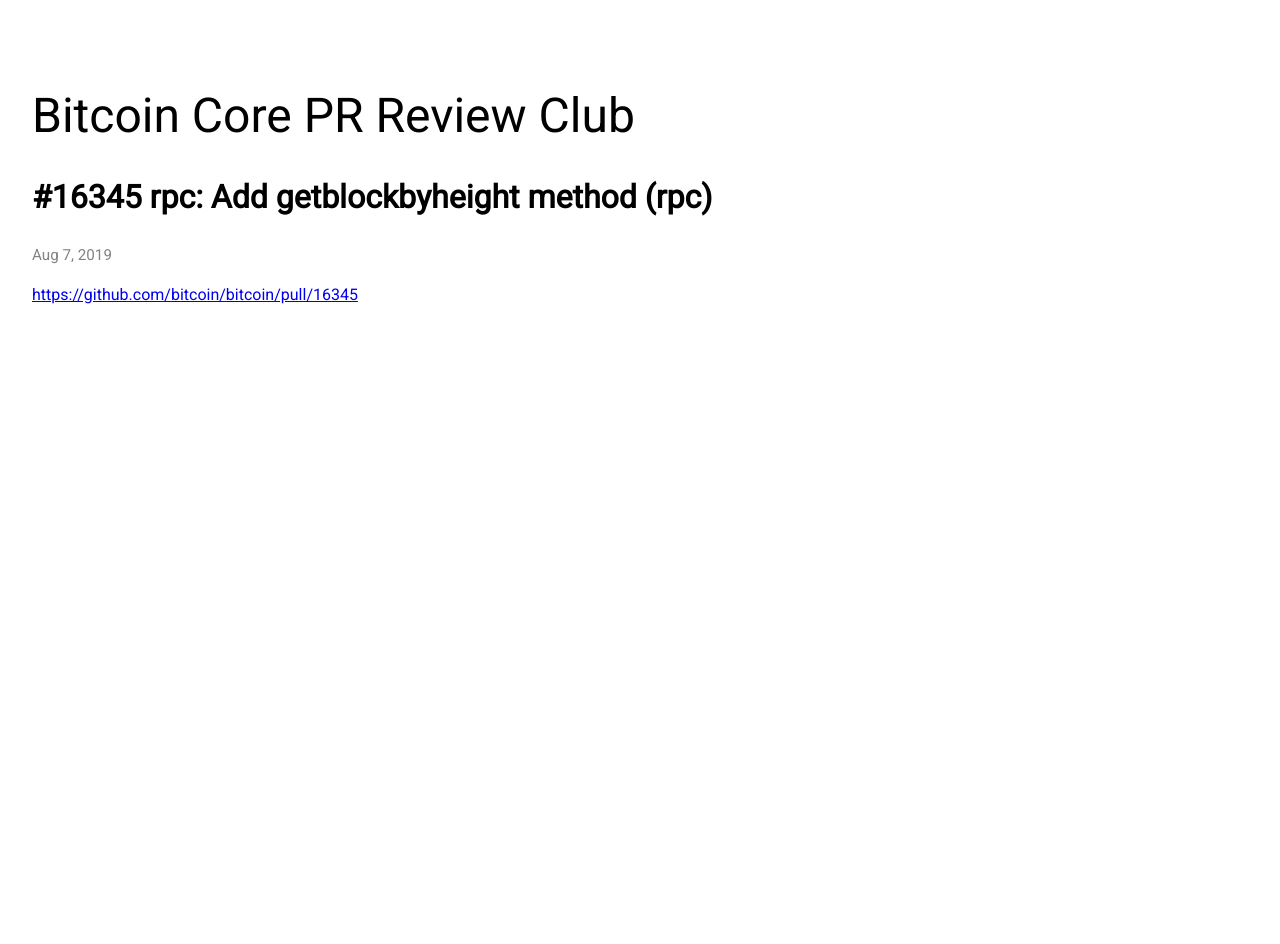
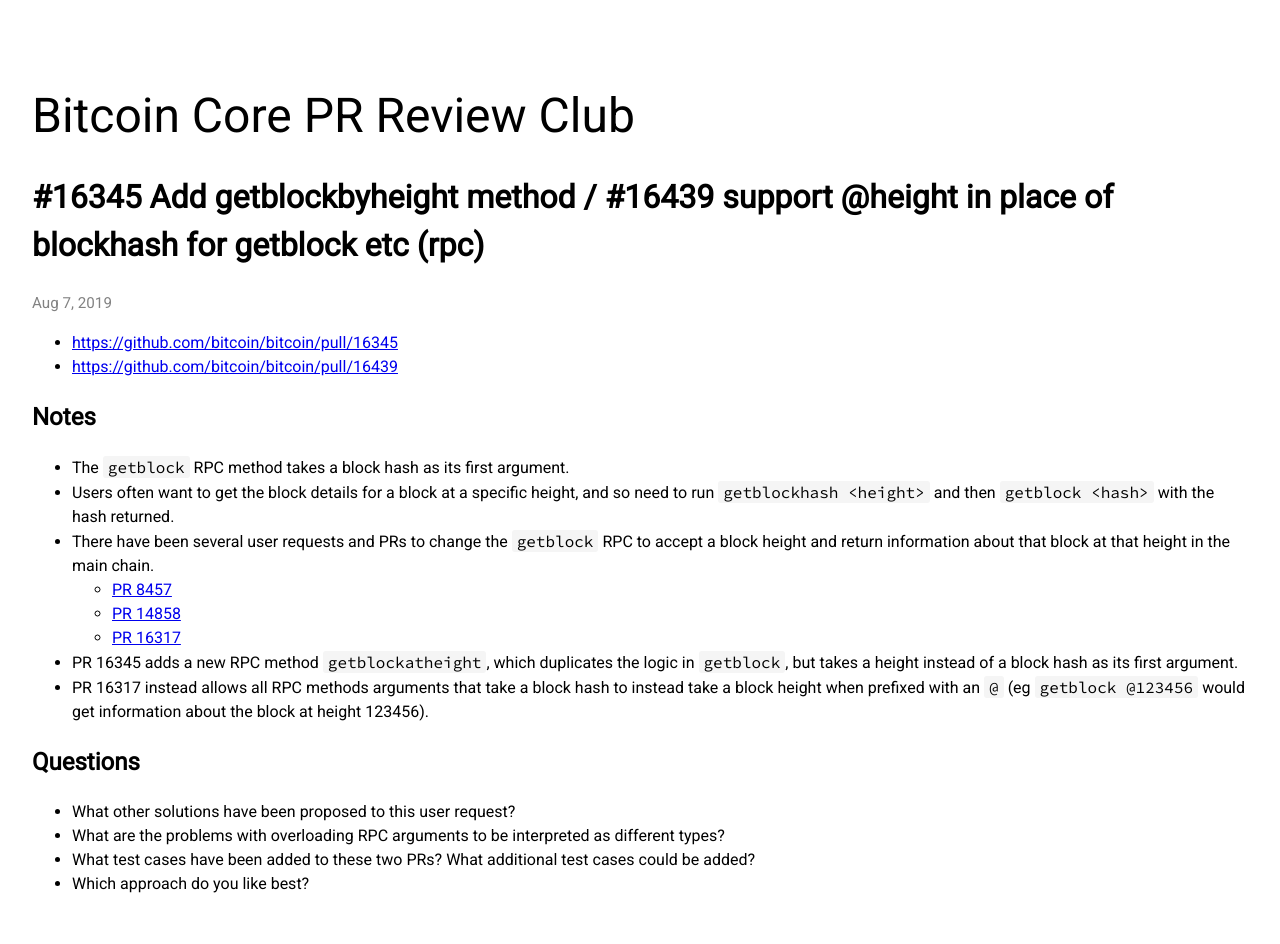
Before and after one commit to bitcoin-core-review-club/website, a Jekyll site: the page built from _posts/2019-08-07-#16345.md, in a window 1280 px wide. Built offline with Jekyll 4.4.1, drawn with Linux system fonts in a browser that asks for light colours; nearby versions of some CDN libraries; before the commit the page ends 900 px from its top, so only the background shows below that.

Commit message:
Add notes and questions for n16345

```diff
--- a/_posts/2019-08-07-#16345.md
+++ b/_posts/2019-08-07-#16345.md
@@ -1,6 +1,25 @@
 ---
 layout: post
-title: "#16345 rpc: Add getblockbyheight method (rpc)"
+title: "#16345 Add getblockbyheight method / #16439 support @height in place of blockhash for getblock etc (rpc)"
 ---
 
-[https://github.com/bitcoin/bitcoin/pull/16345](https://github.com/bitcoin/bitcoin/pull/16345)
+- [https://github.com/bitcoin/bitcoin/pull/16345](https://github.com/bitcoin/bitcoin/pull/16345)
+- [https://github.com/bitcoin/bitcoin/pull/16439](https://github.com/bitcoin/bitcoin/pull/16439)
+
+## Notes
+
+- The `getblock` RPC method takes a block hash as its first argument.
+- Users often want to get the block details for a block at a specific height, and so need to run `getblockhash <height>` and then `getblock <hash>` with the hash returned.
+- There have been several user requests and PRs to change the `getblock` RPC to accept a block height and return information about that block at that height in the main chain.
+  - [PR 8457](https://github.com/bitcoin/bitcoin/pull/8457)
+  - [PR 14858](https://github.com/bitcoin/bitcoin/pull/14858)
+  - [PR 16317](https://github.com/bitcoin/bitcoin/pull/16317)
+- PR 16345 adds a new RPC method `getblockatheight`, which duplicates the logic in `getblock`, but takes a height instead of a block hash as its first argument.
+- PR 16317 instead allows all RPC methods arguments that take a block hash to instead take a block height when prefixed with an `@` (eg `getblock @123456` would get information about the block at height 123456).
+
+## Questions
+
+- What other solutions have been proposed to this user request?
+- What are the problems with overloading RPC arguments to be interpreted as different types?
+- What test cases have been added to these two PRs? What additional test cases could be added?
+- Which approach do you like best?
```
